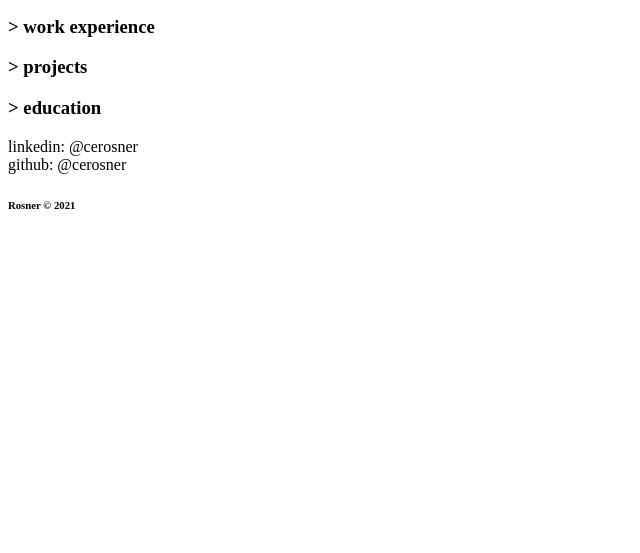
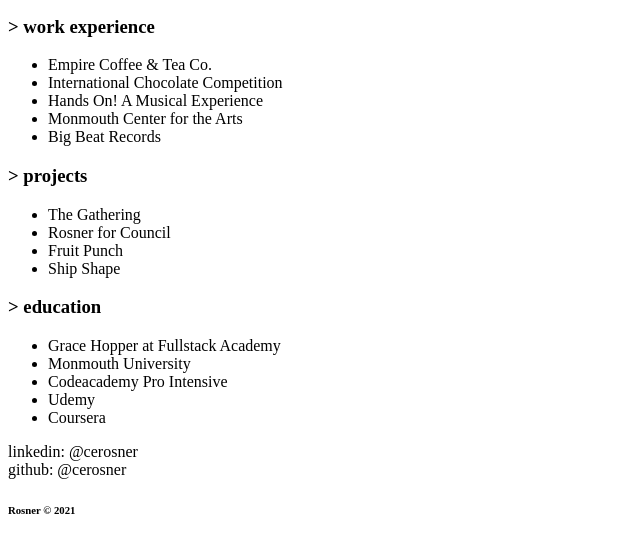
Before and after one commit to cerosner/_resume, a plain HTML site: page index.html in a window 1280 px wide. Shown: the part 155-708 px from the top of the page, without its empty margins (0-640 px from the left). Drawn offline with Linux system fonts and the light colour scheme.

Commit message:
relational info as unordered lists

```diff
--- a/index.html
+++ b/index.html
@@ -32,14 +32,69 @@
 
     <div id="exp">
       <h3>> work experience</h3>
+      <div>
+        <ul>
+          <li>
+            Empire Coffee & Tea Co.
+          </li>
+          <li>
+            International Chocolate Competition
+          </li>
+          <li>
+            Hands On! A Musical Experience
+          </li>
+          <li>
+            Monmouth Center for the Arts
+          </li>
+          <li>
+            Big Beat Records
+          </li>
+        </ul>
+      </div>
     </div>
 
     <div id="proj">
       <h3>> projects</h3>
+      <div>
+        <ul>
+          <li>
+            The Gathering
+          </li>
+          <li>
+            Rosner for Council
+          </li>
+          <li>
+            Fruit Punch
+          </li>
+          <li>
+            Ship Shape
+          </li>
+        </ul>
+      </div>
     </div>
 
     <div id="edu">
       <h3>> education</h3>
+      <div>
+        <ul>
+          <li>
+            Grace Hopper at Fullstack Academy
+          </li>
+          <li>
+            Monmouth University
+          </li>
+          <li>
+            Codeacademy Pro Intensive
+          </li>
+          <li>
+            Udemy
+          </li>
+          <li>
+            Coursera
+          </li>
+        </ul>
+
+      </div>
     </div>
 
     <footer>
```
